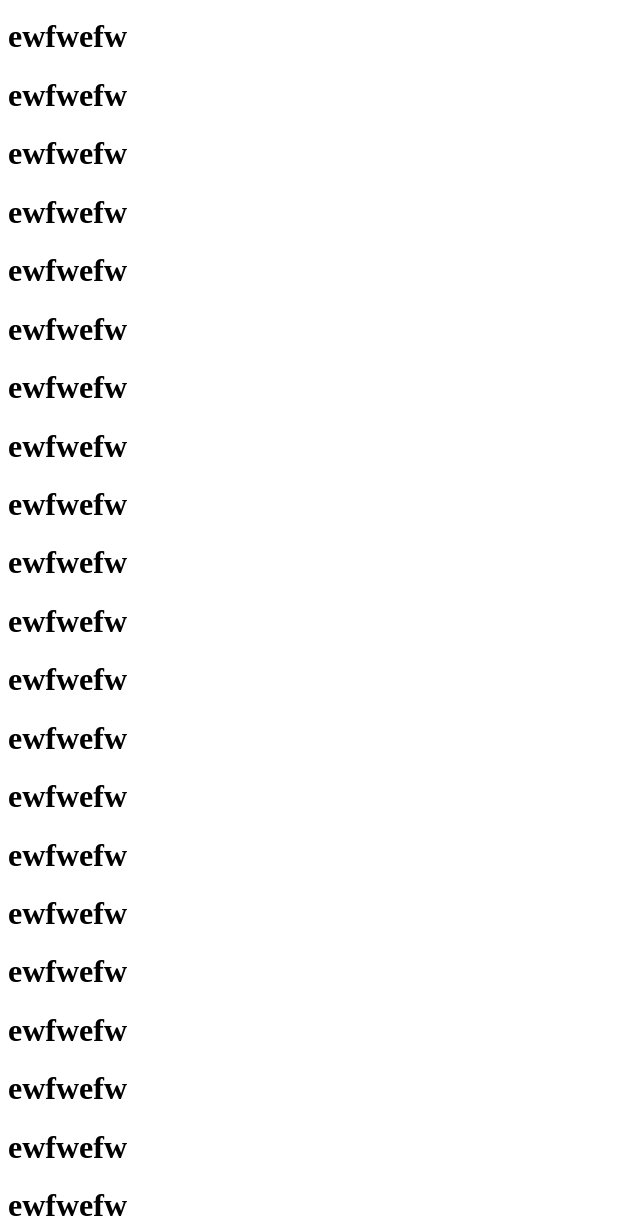
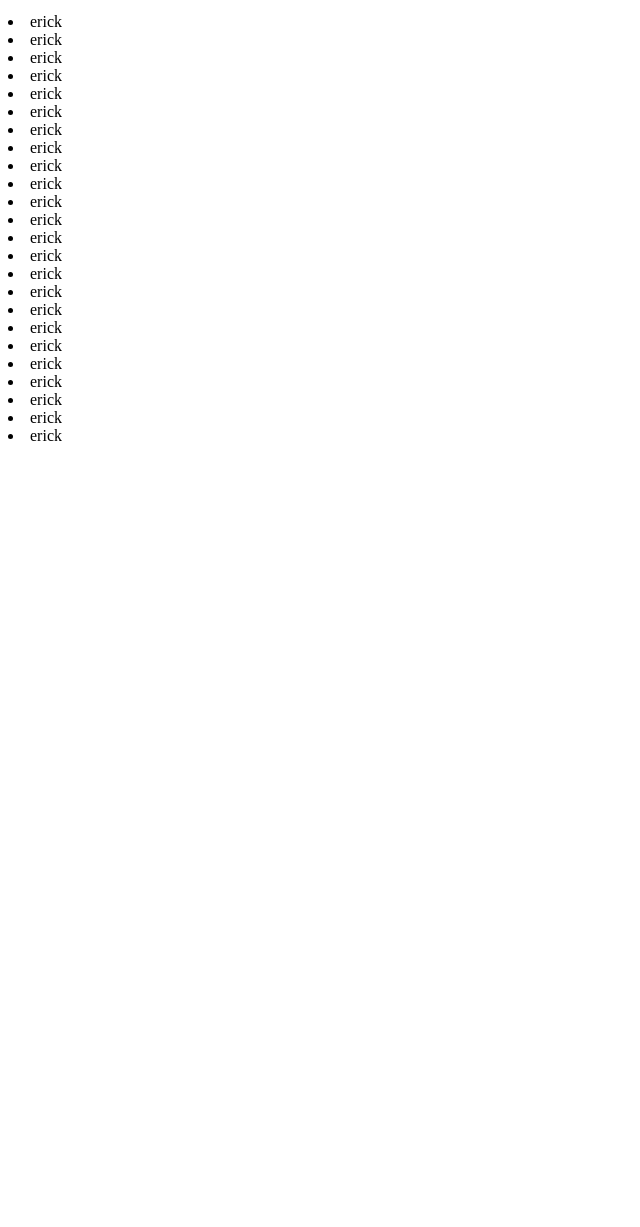
Before and after one commit to Erick-MatheuS/none, a plain HTML site: page arq.1/index.html in a window 1280 px wide. Shown: the part 73-1300 px from the top of the page, without its empty margins (0-640 px from the left). After the commit the page ends 800 px from the top, so only its background shows below. Drawn offline with Linux system fonts and the light colour scheme.

Commit message:
abcdefghijklmnopqrstuvwxyz

```diff
--- a/arq.1/index.html
+++ b/arq.1/index.html
@@ -13,36 +13,31 @@
         <li>abraços</li>
     </ul>
 
-    <h1>ewfwefw</h1>
-    <h1>ewfwefw</h1>
-    <h1>ewfwefw</h1>
-    <h1>ewfwefw</h1>
-    <h1>ewfwefw</h1>
-    <h1>ewfwefw</h1>
-    <h1>ewfwefw</h1>
-    <h1>ewfwefw</h1>
-    <h1>ewfwefw</h1>
-    <h1>ewfwefw</h1>
-    <h1>ewfwefw</h1>
-    <h1>ewfwefw</h1>
-    <h1>ewfwefw</h1>
-    <h1>ewfwefw</h1>
-    <h1>ewfwefw</h1>
-    <h1>ewfwefw</h1>
-    <h1>ewfwefw</h1>
-    <h1>ewfwefw</h1>
-    <h1>ewfwefw</h1>
-    <h1>ewfwefw</h1>
-    <h1>ewfwefw</h1>
-    <h1>ewfwefw</h1>
-    <h1>ewfwefw</h1>
-    <h1>ewfwefw</h1>
-    <h1>ewfwefw</h1>
-    <h1>ewfwefw</h1>
-    <h1>ewfwefw</h1>
-    <h1>ewfwefw</h1>
-    <h1>ewfwefw</h1>
-    <h1>ewfwefw</h1>
+    <li>erick</li>
+    <li>erick</li>
+    <li>erick</li>
+    <li>erick</li>
+    <li>erick</li>
+    <li>erick</li>
+    <li>erick</li>
+    <li>erick</li>
+    <li>erick</li>
+    <li>erick</li>
+    <li>erick</li>
+    <li>erick</li>
+    <li>erick</li>
+    <li>erick</li>
+    <li>erick</li>
+    <li>erick</li>
+    <li>erick</li>
+    <li>erick</li>
+    <li>erick</li>
+    <li>erick</li>
+    <li>erick</li>
+    <li>erick</li>
+    <li>erick</li>
+    <li>erick</li>
+
 
 </body>
 </html>
```
